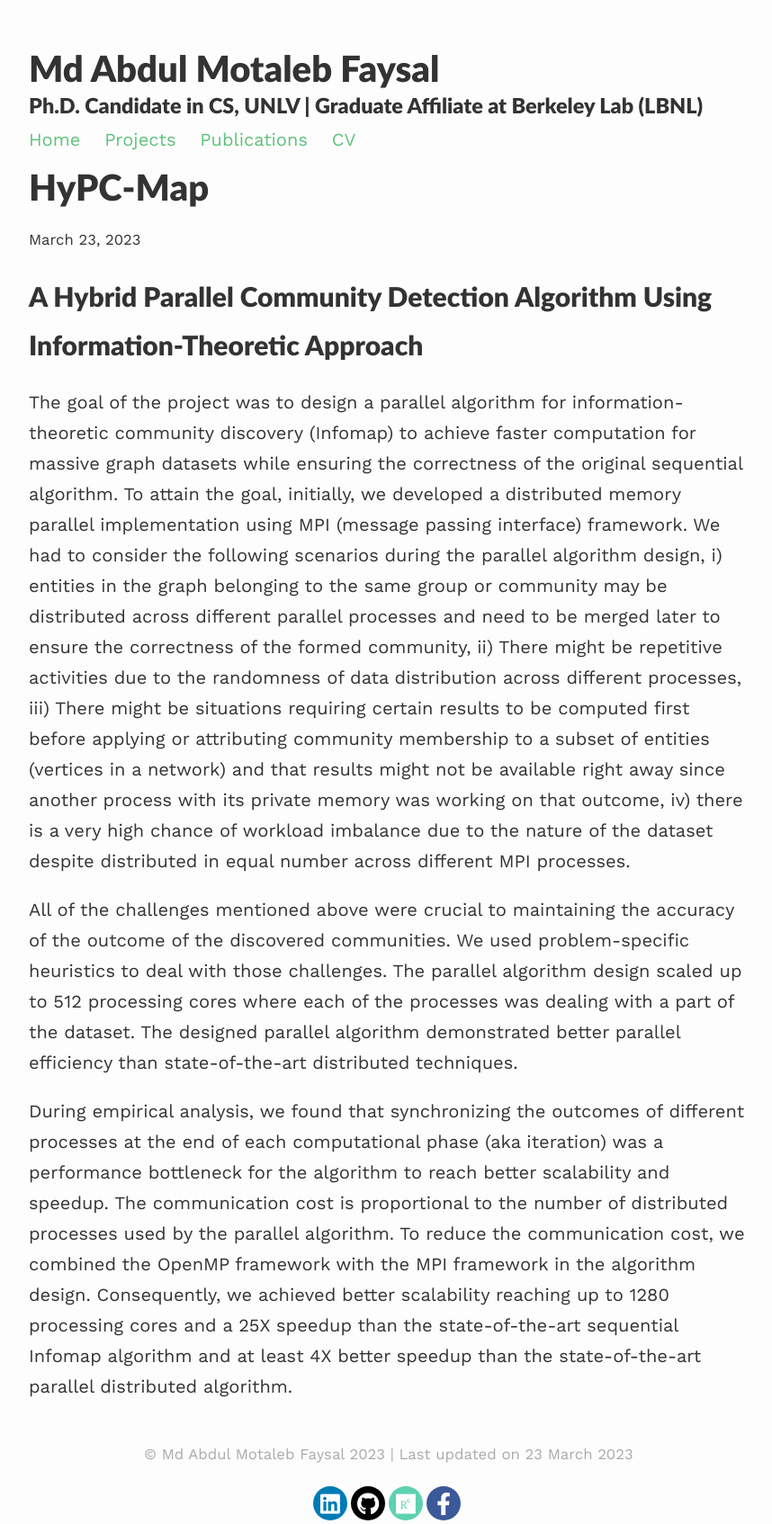
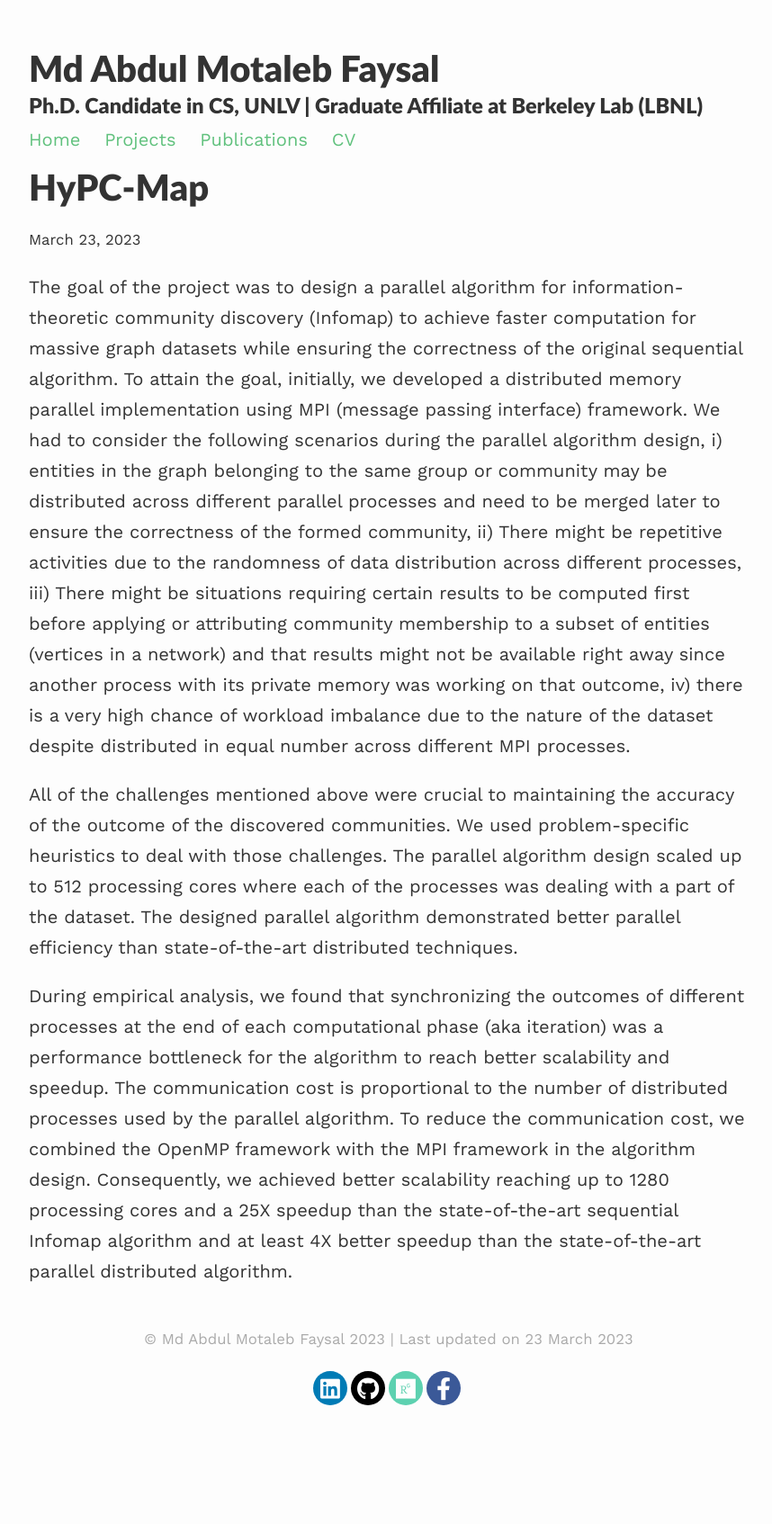
Before and after one commit to mfaysal101/mfaysal101.github.io, a Jekyll site: the page built from _projects/hypcmap.md, in a window 1280 px wide. Shown: the whole page at 90% size, without its empty margins (208-1066 px from the left). Built offline with Jekyll 4.4.1, drawn with Linux system fonts in a browser that asks for light colours; nearby versions of some CDN libraries; after the commit the page ends 1566 px from its top, so only the background shows below that.

Commit message:
Update hypcmap.md

```diff
--- a/_projects/hypcmap.md
+++ b/_projects/hypcmap.md
@@ -5,10 +5,6 @@ description: A Hybrid Memory Parallel Infomap
 ---
 
 
-A Hybrid Parallel Community Detection Algorithm Using Information-Theoretic Approach
-============
-
-
 The goal of the project was to design a parallel algorithm for information-theoretic community discovery (Infomap) to achieve faster computation for massive graph datasets while ensuring the correctness of the original sequential algorithm. To attain the goal, initially, we developed a distributed memory parallel implementation using MPI (message passing interface) framework.  We had to consider the following scenarios during the parallel algorithm design, i) entities in the graph belonging to the same group or community may be distributed across different parallel processes and need to be merged later to ensure the correctness of the formed community, ii) There might be repetitive activities due to the randomness of data distribution across different processes, iii) There might be situations requiring certain results to be computed first before applying or attributing community membership to a subset of entities (vertices in a network) and that results might not be available right away since another process with its private memory was working on that outcome, iv) there is a very high chance of workload imbalance due to the nature of the dataset despite distributed in equal number across different MPI processes.
 
 All of the challenges mentioned above were crucial to maintaining the accuracy of the outcome of the discovered communities. We used problem-specific heuristics to deal with those challenges. The parallel algorithm design scaled up to 512 processing cores where each of the processes was dealing with a part of the dataset. The designed parallel algorithm demonstrated better parallel efficiency than state-of-the-art distributed techniques.
```
